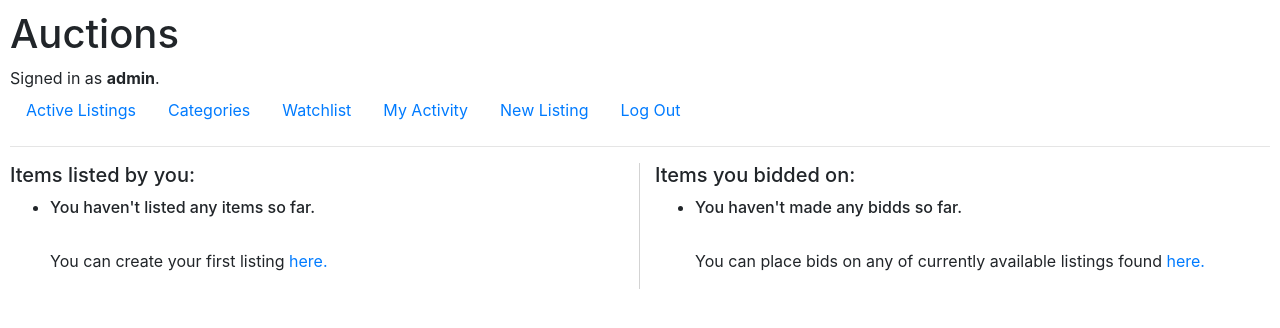
After one commit to msandrk/cs50_web_course, a Django app: page /activity in a window 1280 px wide. The commit adds this page. Shown: the top 328 px of the page. Run offline with Django 3.2, Linux system fonts and the light colour scheme; a user stored in the database is signed in; data comes from the database, SQL or seed files in the repository; some libraries are stand-ins or nearby versions.

Commit message:
foreign key from listing to bid, user activity page

```diff
--- a/project2/commerce/auctions/models.py
+++ b/project2/commerce/auctions/models.py
@@ -3,15 +3,8 @@ from django.db import models
 
 
 class User(AbstractUser):
-    watchlist = models.ManyToManyField('Listing', related_name='watchlist_users')
+    watchlist = models.ManyToManyField('Listing', blank=True, related_name='watchlist_users')
 
-class Bid(models.Model):
-    bidder = models.ForeignKey(User, on_delete=models.CASCADE, related_name='user_bids')
-    amount = models.PositiveIntegerField()
-    created = models.DateTimeField(auto_now_add=True)
-
-    def __str__(self):
-        return f"Bidder: {self.bidder}, Listing: {self.listing.first()} Bid: {self.amount}"
 
 class Listing(models.Model):
 
@@ -31,10 +24,22 @@ class Listing(models.Model):
     owner = models.ForeignKey(User, on_delete=models.CASCADE, related_name="user_listings")
     starting_price = models.PositiveIntegerField()
     created = models.DateTimeField(auto_now_add=True)
-    highest_bid = models.ForeignKey(Bid, null=True, blank=True, on_delete=models.SET_NULL,
-                related_name='listing')
     is_active = models.BooleanField(default=True)
 
     def __str__(self):
-        price = self.starting_price if self.highest_bid is None else self.highest_bid.amount
-        return f"{self.title} ({self.category}): {price}$"
+        # price = self.starting_price if self.highest_bid is None else self.highest_bid.amount
+        price = self.starting_price if not self.bids.exists() else self.bids.first().amount
+        return f"{self.title}: ${price}"
+
+
+class Bid(models.Model):
+    bidder = models.ForeignKey(User, on_delete=models.CASCADE, related_name='user_bids')
+    amount = models.PositiveIntegerField()
+    listing = models.ForeignKey(Listing, on_delete=models.CASCADE, related_name='bids')
+    created = models.DateTimeField(auto_now_add=True)
+
+    class Meta:
+        ordering = ['-amount']
+
+    def __str__(self):
+        return f"Bidder: {self.bidder}, Listing: {self.listing.title} Bid: ${self.amount}"
--- /dev/null
+++ b/project2/commerce/auctions/templates/auctions/activity.html
@@ -0,0 +1,58 @@
+{% extends 'auctions/layout.html' %}
+
+{% block title %}
+My Activity
+{% endblock %}
+
+{% block body %}
+    <div class="row">
+        <div class="col-6" style="border-right: 1px solid lightgrey;">
+            <h5>Items listed by you:</h5>
+            <ul>
+                {% for listing in owned_listings %}
+                    <li>
+                        <article>
+                            <h6>
+                                <a href="{% url 'listing' listing.id %}">{{ listing }}</a>
+                            </h6>
+
+                            <p>{{ listing.description }}</p>
+                            <p><img src={{ listing.image_url|default:'static/imgs/no_image_available.jpg' }} witdh="150" height="150"></p>
+                            <p>Starting price: ${{ listing.starting_price }}</p>
+                            <small>Created on: {{ listing.created }}</small>
+                        </article>
+                    </li>
+                {% empty %}
+                    <li>
+                        <h6>You haven't listed any items so far.</h6>
+                        <br>
+                        You can create your first listing <a href="{% url 'new_listing' %}">here.</a>
+                    </li>
+                {% endfor %}
+            </ul>
+        </div>
+        <div class="col-6">
+            <h5>Items you bidded on:</h5>
+            <ul>
+                {% for listing in bidded_listings %}
+                    <li>
+                        <article>
+                            <h6>
+                                <a href="{% url 'listing' listing.id %}">{{ listing }}</a>
+                            </h6>
+                            <p>{{ listing.description }}</p>
+                            <p><img src={{ listing.image_url|default:'static/imgs/no_image_available.jpg' }} witdh="100" height="100"></p>
+                            <small>Created on: {{ listing.created }}</small>
+                        </article>
+                    </li>
+                {% empty %}
+                    <li>
+                        <h6>You haven't made any bidds so far.</h6>
+                        <br>
+                        You can place bids on any of currently available listings found <a href="{% url 'index'%}">here.</a>
+                    </li>
+                {% endfor %}
+            </ul>
+        </div>
+    </div>
+{% endblock %}
--- a/project2/commerce/auctions/templates/auctions/index.html
+++ b/project2/commerce/auctions/templates/auctions/index.html
@@ -7,7 +7,7 @@
     <li>
         <article>
             <h5>
-                <a href="{% url 'listing' listing.id %}">{{ listing.title }}: ${{listing.highest_bid.amount|default:listing.starting_price}}</a>
+                <a href="{% url 'listing' listing.id %}">{{ listing }}</a>
             </h5>
             <p>{{ listing.description }}</p>
             <p><img src={{ listing.image_url|default:'static/imgs/no_image_available.jpg' }} witdh="200" height="200"></p>
--- a/project2/commerce/auctions/templates/auctions/layout.html
+++ b/project2/commerce/auctions/templates/auctions/layout.html
@@ -28,6 +28,9 @@
                     <a class="nav-link" href="{% url 'watchlist' %}">Watchlist</a>
                 </li>
                 <li class="nav-item">
+                    <a class="nav-link" href="{% url 'activity' %}">My Activity</a>
+                </li>
+                <li class="nav-item">
                     <a class="nav-link" href="{% url 'new_listing' %}">New Listing</a>
                 </li>
                 <li class="nav-item">
--- a/project2/commerce/auctions/templates/auctions/new-listing.html
+++ b/project2/commerce/auctions/templates/auctions/new-listing.html
@@ -1,9 +1,12 @@
 {% extends "auctions/layout.html" %}
+{% block title %}
+    Create new listing
+{% endblock %}
 
 {% block body %}
     <h2>Create a new listing</h2>
     {% if error_field_message %}
-        <h5 style="color: red;">{{ error_field_message[0]}}: {{ error_field_message[1]}}</h5>
+        <h5 style="color: red;">{{ error_field_message.0}}: {{ error_field_message.1}}</h5>
     {% endif %}
     <form method="POST" action="{% url 'new_listing' %}">
         {% csrf_token %}
--- a/project2/commerce/auctions/templates/auctions/watchlist.html
+++ b/project2/commerce/auctions/templates/auctions/watchlist.html
@@ -1,7 +1,7 @@
 {% extends 'auctions/layout.html' %}
 
 {% block title %}
-    - Watchlist
+    Watchlist
 {% endblock %}
 
 {% block body %}
--- a/project2/commerce/auctions/urls.py
+++ b/project2/commerce/auctions/urls.py
@@ -15,5 +15,6 @@ urlpatterns = [
     path("categories/<str:category>", views.category, name="category"),
     path("watchlist/", views.watchlist, name="watchlist"),
     path("watchlist/<int:listing_id>/add", views.add_to_watchlist, name="add_to_watchlist"),
-    path("watchlist/<int:listing_id>/remove", views.remove_from_watchlist, name="remove_from_watchlist")
+    path("watchlist/<int:listing_id>/remove", views.remove_from_watchlist, name="remove_from_watchlist"),
+    path("activity", views.activity, name="activity")
 ]
--- a/project2/commerce/auctions/views.py
+++ b/project2/commerce/auctions/views.py
@@ -13,7 +13,7 @@ from .models import User, Listing, Bid
 class ListingForm(forms.ModelForm):
     class Meta:
         model = Listing
-        exclude = ['created', 'owner', 'is_active', 'highest_bid']
+        exclude = ['created', 'owner', 'is_active']
 
 @require_http_methods(["GET"])
 def index(request: HttpRequest) -> HttpResponse:
@@ -78,13 +78,14 @@ def listing(request: HttpRequest, listing_id: int) -> HttpResponse:
     try:
         listing = Listing.objects.get(pk=listing_id)
 
-        no_prev_bids = listing.highest_bid is None
+        no_prev_bids = not listing.bids.exists()
+
+        min_bid = listing.starting_price if no_prev_bids else listing.bids.first().amount + 1
 
         on_watchlist = listing.watchlist_users.filter(pk=request.user.id).exists()
-        print(on_watchlist)
         return render(request, 'auctions/listing.html', {
             "listing": Listing.objects.get(pk=listing_id),
-            "min_bid": listing.starting_price if no_prev_bids else listing.highest_bid.amount + 1,
+            "min_bid": min_bid,
             "no_prev_bids": no_prev_bids,
             "on_watchlist": on_watchlist
         })
@@ -159,13 +160,11 @@ def new_bid(request: HttpRequest, listing_id: int) -> HttpResponse:
     except ValueError:
         return HttpResponseBadRequest(f"Bid must be an integer, {request.POST['bid_amount']} is not an integer")
 
-    min_bid = listing.starting_price if listing.highest_bid is None else listing.highest_bid.amount + 1
+    min_bid = listing.starting_price if not listing.bids.exists() else listing.bids.first().amount + 1
 
     if min_bid <= bid_amount:
-        bid = Bid(bidder=request.user, amount=bid_amount)
-        listing.highest_bid = bid
+        bid = Bid(bidder=request.user, amount=bid_amount, listing=listing)
         bid.save()
-        listing.save()
 
         return HttpResponseRedirect(reverse('listing', args=[listing.id]))
 
@@ -180,7 +179,7 @@ def watchlist(request: HttpRequest) -> HttpResponse:
     })
 
 @login_required
-# @require_http_methods(["POST"])
+@require_http_methods(["GET"])
 def add_to_watchlist(request: HttpRequest, listing_id: int) -> HttpResponse:
     try:
         listing = Listing.objects.get(pk=listing_id)
@@ -193,6 +192,7 @@ def add_to_watchlist(request: HttpRequest, listing_id: int) -> HttpResponse:
         return HttpResponseServerError('Sorry! Something bad happened, please try again later!')
 
 @login_required
+@require_http_methods(["GET"])
 def remove_from_watchlist(request: HttpRequest, listing_id: int) -> HttpResponse:
     try:
         listing = Listing.objects.get(pk=listing_id)
@@ -203,3 +203,13 @@ def remove_from_watchlist(request: HttpRequest, listing_id: int) -> HttpResponse
         return HttpResponseNotFound('No such listing')
     except Listing.MultipleObjectsReturned:
         return HttpResponseServerError('Sorry! Something bad happened, please try again later!')
+
+@login_required
+@require_http_methods(["GET"])
+def activity(request: HttpRequest) -> HttpResponse:
+    owned_listings = Listing.objects.filter(owner=request.user)
+    bidded_listings = {bid.listing for bid in Bid.objects.filter(bidder=request.user)}
+    return render(request, 'auctions/activity.html', {
+        "owned_listings": owned_listings,
+        "bidded_listings": bidded_listings
+    })
```
Also changed, not shown: project2/commerce/auctions/templates/auctions/listing.html (+12 -4 lines), project2/commerce/auctions/migrations/0007_alter_user_watchlist.py (added), project2/commerce/auctions/migrations/0008_auto_20210725_1607.py (added), project2/commerce/auctions/migrations/0009_alter_bid_options.py (added), project2/commerce/auctions/migrations/0010_alter_bid_options.py (added), project2/commerce/auctions/migrations/0011_alter_bid_options.py (added), project2/commerce/db.sqlite3.
